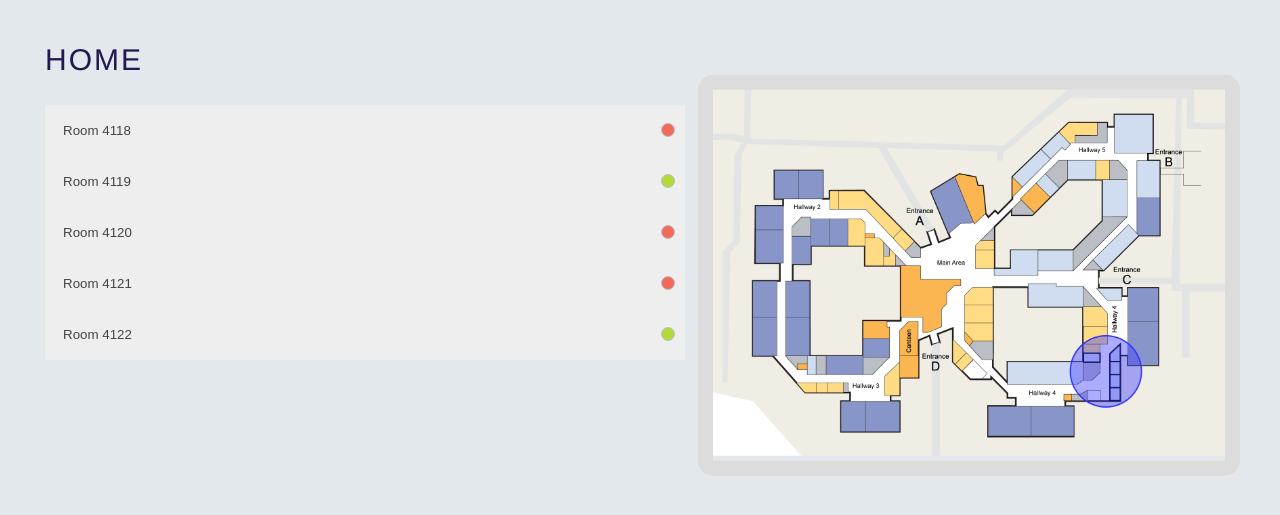
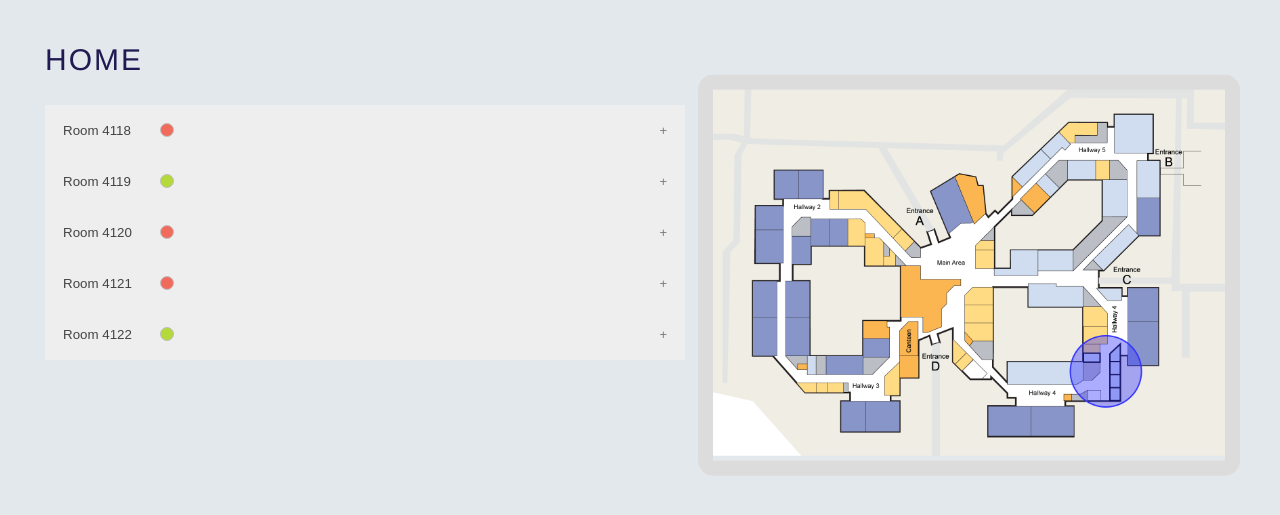
Before and after one commit to NadjaDH/P7-code, a Flask app: page / in a window 1280 px wide; the page is wider, and only the part inside the window is pictured. Shown: the part 45-560 px from the top of that part. Run offline with Flask 3, Linux system fonts and the light colour scheme.

Commit message:
Updates to accordion
Addition of + and - to indicate whether a panel is opened or closed

```diff
--- a/static/styles.css
+++ b/static/styles.css
@@ -1,70 +1,11 @@
-html,
-body,
-div,
-span,
-applet,
-object,
-iframe,
-h1,
-h2,
-h3,
-h4,
-h5,
-h6,
-p,
-pre,
-a,
-abbr,
-acronym,
-address,
-big,
-cite,
-code,
-del,
-dfn,
-em,
-img,
-ins,
-kbd,
-q,
-s,
-samp,
-small,
-strike,
-strong,
-sub,
-sup,
-tt,
-var,
-b,
-u,
-i,
-center,
-dl,
-dt,
-dd,
-li,
-fieldset,
-form,
-label,
-legend,
-tab,
-table,
-tbody,
-tfoot,
-thead,
-tr,
-th,
-td,
-aside,
-canvas,
-details,
-figure,
-footer,
-header,
-hgroup,
-menu,
-nav,
+html, body, div, span, applet, object, iframe, h1, h2, h3,
+h4, h5, h6, p, pre, a, abbr, acronym, address, big, cite, code,
+del, dfn, em, img, ins, kbd, q, s, samp, small, strike, strong,
+sub, sup, tt, var, b, u, i, center, dl, dt, dd, li, fieldset,
+form, label, legend, tab, table, tbody, tfoot, thead, tr,
+th, td, aside, canvas, details, figure, footer, header,
+hgroup, menu, nav,
+
 section {
     margin: 0;
     padding: 0;
@@ -603,65 +544,6 @@ only screen and (min-device-pixel-ratio:1.5) {
         height: auto !important
     }
 }
-/* styling af accordion begynd */ /*
-.accordion {
-    list-style: none;
-    border-top: 1px solid #ddd;
-    border-right: 1px solid #ddd;
-    border-left: 1px solid #ddd;
-    margin: .5rem 0 1rem 0;
-    margin: 0;
-    border: 0
-}
-
-.accordion-header {
-    display: -webkit-box;
-    display: -ms-flexbox;
-    display: flex;
-    -ms-flex-wrap: wrap;
-    flex-wrap: wrap;
-    cursor: pointer;
-    -webkit-tap-highlight-color: transparent;
-    line-height: 1.5;
-    border-bottom: 1px solid #ddd
-}
-
-.accordion-header.active {
-    border-bottom: 0
-}
-
-.accordion-header i {
-    width: 2rem;
-    font-size: 2rem;
-    display: inline-block;
-    text-align: center;
-    margin: auto 0;
-    margin-right: 1rem
-}
-
-.accordion-header h3 {
-    -webkit-box-flex: 1;
-    -ms-flex: 1 1 80%;
-    flex: 1 1 80%;
-    line-height: 45px;
-    margin-bottom: 0
-}
-
-.accordion-ingress {
-    -webkit-box-flex: 1;
-    -ms-flex: 1 1 80%;
-    flex: 1 1 80%;
-    margin-left: 3rem
-}
-
-.accordion-body {
-    display: none;
-    border-bottom: 1px solid #ddd;
-    -webkit-box-sizing: border-box;
-    box-sizing: border-box;
-    padding-top: 1rem
-} */
-/* styling af accordion slut */
 
 /* styling af navigation bar*/
 .navbar {
@@ -852,7 +734,7 @@ th:nth-child(2) {
     background-color: #ccc;
 }
 
-/* Style the accordion panel. Note that this is hidden by default */
+/* Style the accordion panel. Note that this is hidden by default - w3*/
 .panel {
     padding: 0 18px;
     background-color: white;
@@ -864,6 +746,36 @@ th:nth-child(2) {
     left: 45px;
 }
 
+/* Makes the width of the .accordion and .panel elements align - copilot */
+.accordion, .panel {
+    box-sizing: border-box;
+}
+
+/* Display a status of the rooms availability with a colored circle - copilot */
+.accordion-status-indicator {
+    display: inline-block;
+    width: 12px;
+    height: 12px;
+    border-radius: 50%;
+    position: absolute;
+    top: 50%;
+    left: 18%;
+    transform: translateY(-50%);
+}
+
+/* Add a symbol + or - to indicate whether a panel is open or closed - w3 */
+.accordion:after {
+    content: '\002B'; /* Unicode character for "plus" sign (+) from https://www.toptal.com/designers/htmlarrows/math/plus-sign/ */
+    font-size: 13px;
+    color: #7c7b7b;
+    float: right;
+    margin-left: 5px;
+}
+.active:after {
+    content: "\2212"; /* Unicode character for "minus" sign (-) from https://www.toptal.com/designers/htmlarrows/math/minus-sign/*/
+}
+
+/* Container for the map image on home page */
 .container {
     position: absolute; /* Position the container absolutely */
     right: 40px; /* Align the container to the right */
@@ -892,20 +804,3 @@ input[type=checkbox]:checked~label>img {
     transform: scale(1.5);
     cursor: zoom-out;
 }
-
-/* Makes the width of the .accordion and .panel elements align - copilot */
-.accordion, .panel {
-    box-sizing: border-box;
-}
-
-/* Display a status of the rooms availability with a colored circle */
-.accordion-status-indicator {
-    display: inline-block;
-    width: 12px;
-    height: 12px;
-    border-radius: 50%;
-    position: absolute;
-    top: 50%;
-    right: 10px;
-    transform: translateY(-50%);
-}
--- a/templates/home.html
+++ b/templates/home.html
@@ -58,29 +58,6 @@
     </label>
   </div>
 
-<!--
-  <script> // Javascript for at accordion fungerer
-      var acc = document.getElementsByClassName("accordion");
-      var i;
-
-    for (i = 0; i < acc.length; i++) {
-      acc[i].addEventListener("click", function() {
-        /* Toggle between adding and removing the "active" class,
-        to highlight the button that controls the panel */
-        this.classList.toggle("active");
-
-        /* Toggle between hiding and showing the active panel */
-        var panel = this.nextElementSibling;
-        if (panel.style.display === "block") {
-          panel.style.display = "none";
-        } else {
-          panel.style.display = "block";
-        }
-      } );
-    }
-  </script>
--->
-
   <script> // Dette er JS for at accordion fungerer
     document.addEventListener('DOMContentLoaded', function() {
         var accordions = document.querySelectorAll('.accordion');
```
